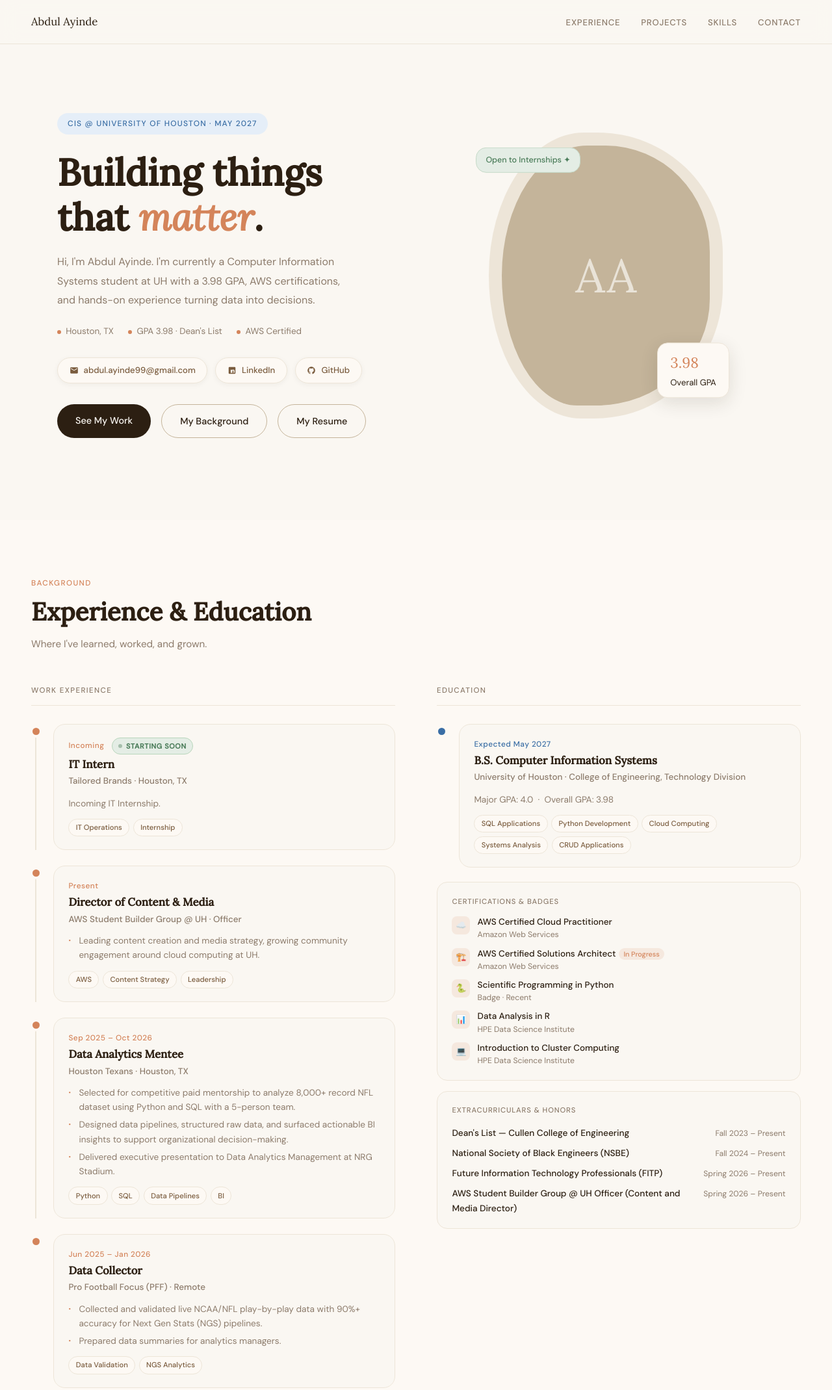
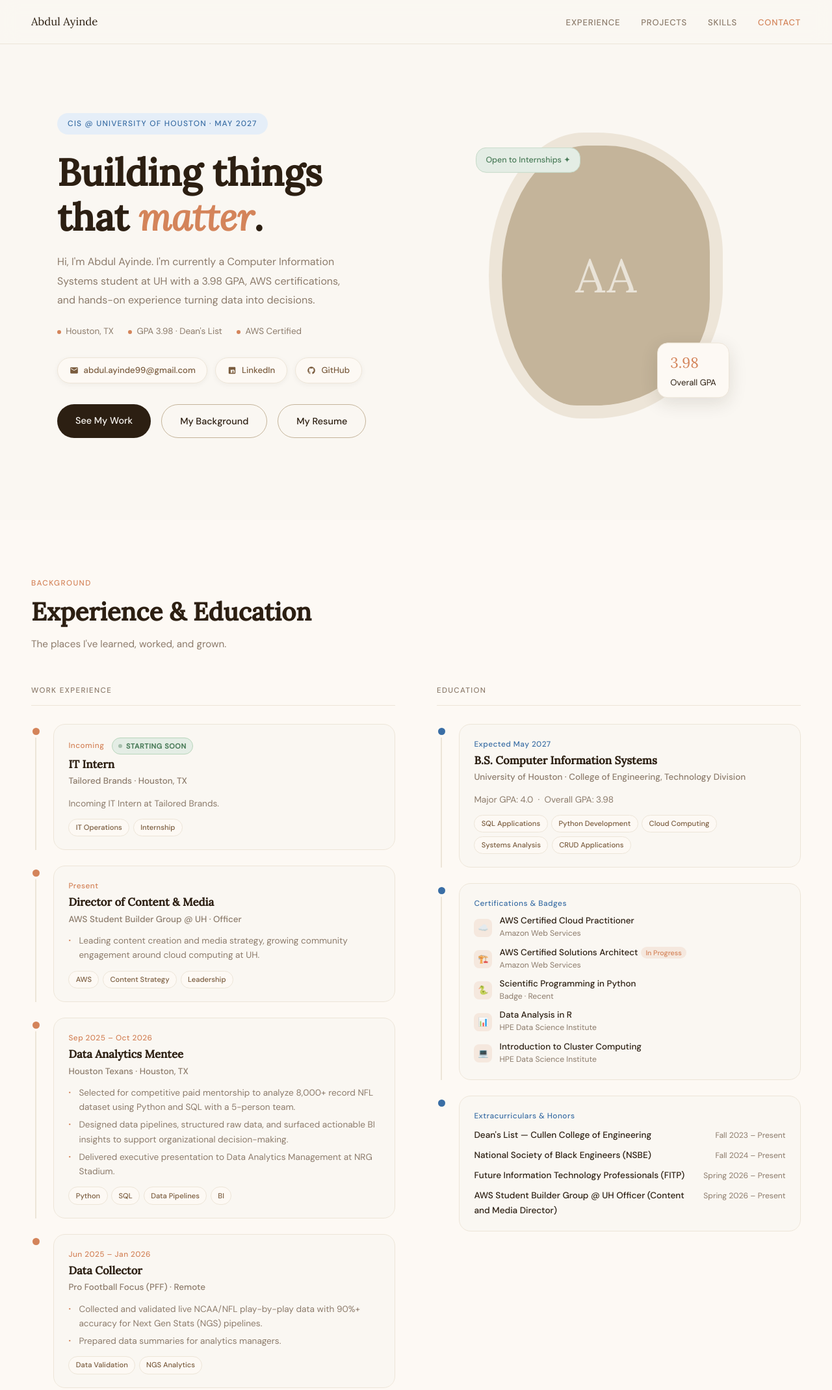
Before and after one commit to AbdulAzeezAyindeAlao/AbdulAzeezAyindeAlao.github.io, a plain HTML site: page index.html in a window 1280 px wide. Shown: the top 2139 px of the page at 65% size. Drawn offline with Linux system fonts and the light colour scheme.

Commit message:
Modifications to Website

```diff
--- a/index.html
+++ b/index.html
@@ -4,6 +4,7 @@
   <meta charset="UTF-8" />
   <meta name="viewport" content="width=device-width, initial-scale=1.0" />
   <title>My Portfolio</title>
+  <link rel="icon" href="data:," />
   <link href="https://fonts.googleapis.com/css2?family=Lora:ital,wght@0,400;0,500;1,400&family=DM+Sans:wght@300;400;500&display=swap" rel="stylesheet" />
   <style>
     *, *::before, *::after { box-sizing: border-box; margin: 0; padding: 0; }
@@ -170,17 +171,24 @@
     .edu-extra + .edu-extra { margin-top: 1rem; }
     .edu-extra-title { font-size: 0.7rem; font-weight: 500; letter-spacing: 0.08em; text-transform: uppercase; color: var(--muted); margin-bottom: 0.85rem; }
     .cert-list { display: flex; flex-direction: column; gap: 0.6rem; }
-    .cert-item { display: flex; align-items: flex-start; gap: 0.7rem; }
+    .cert-item { display: flex; align-items: center; gap: 0.7rem; }
     .cert-icon { width: 28px; height: 28px; border-radius: 8px; background: var(--accent-light); display: flex; align-items: center; justify-content: center; flex-shrink: 0; font-size: 13px; }
     .cert-name { font-size: 0.84rem; color: var(--dark); font-weight: 500; line-height: 1.35; }
     .cert-issuer { font-size: 0.76rem; color: var(--muted); }
     .cert-badge { display: inline-block; font-size: 0.67rem; font-weight: 500; color: var(--accent); background: var(--accent-light); padding: 0.1rem 0.45rem; border-radius: 100px; margin-left: 0.3rem; }
+    .cert-link { text-decoration: none; color: inherit; display: flex; align-items: center; gap: 0.7rem; flex: 1; }
+    .cert-link:hover .cert-name { color: var(--accent); }
+    .cert-link-icon { font-size: 0.68rem; color: var(--accent); opacity: 0; transition: opacity 0.2s; margin-left: auto; flex-shrink: 0; }
+    .cert-item:hover .cert-link-icon { opacity: 1; }
+    .cert-list-inner { margin-top: 0.5rem; }
     .extra-list { display: flex; flex-direction: column; gap: 0.5rem; }
+    .extra-list-inner { margin-top: 0.5rem; }
     .extra-item { display: flex; justify-content: space-between; align-items: baseline; }
     .extra-name { font-size: 0.85rem; color: var(--dark); font-weight: 500; }
     .extra-date { font-size: 0.76rem; color: var(--muted); white-space: nowrap; margin-left: 1rem; }
 
     /* ── PROJECTS ── */
+    .projects-section { background: #ede0cb; }
     .projects-grid { display: grid; grid-template-columns: repeat(auto-fill, minmax(300px, 1fr)); gap: 1.5rem; }
     .project-card {
       background: var(--warm-white); border: 1px solid var(--sand);
@@ -203,8 +211,8 @@
     .project-card:hover .project-link::after { transform: translateX(4px); }
 
     /* ── SKILLS ── */
-    .skills-section { background: var(--warm-white); }
-    .skills-grid { display: grid; grid-template-columns: repeat(auto-fill, minmax(200px, 1fr)); gap: 2rem; }
+    .skills-section { background: #F0E8DB; }
+    .skills-grid { display: grid; grid-template-columns: repeat(3, 1fr); gap: 2rem; width: 100%; }
     .skill-group {
       background: var(--cream); border: 1px solid var(--sand); border-radius: 18px; padding: 1.5rem;
       transition: transform 0.25s, box-shadow 0.25s;
@@ -241,6 +249,9 @@
     .fade-in { opacity: 0; transform: translateY(18px); transition: opacity 0.7s ease, transform 0.7s ease; }
     .fade-in.visible { opacity: 1; transform: translateY(0); }
 
+    @media (max-width: 900px) {
+      .skills-grid { grid-template-columns: 1fr 1fr; }
+    }
     @media (max-width: 768px) {
       nav { padding: 1rem 1.5rem; }
       .nav-links { display: none; }
@@ -251,6 +262,7 @@
       section { padding: 4rem 1.5rem; }
       .exp-columns { grid-template-columns: 1fr; gap: 3rem; }
       .projects-grid { grid-template-columns: 1fr; }
+      .skills-grid { grid-template-columns: 1fr; }
       footer { flex-direction: column; gap: 0.5rem; text-align: center; padding: 1.5rem; }
     }
   </style>
@@ -307,7 +319,6 @@
     <div class="portrait-frame">
       <div class="portrait-bg"></div>
       <div class="portrait-placeholder">
-        <!-- Replace with: <img src="your-photo.jpg" style="width:100%;height:100%;object-fit:cover;" /> -->
         <span class="portrait-initials">AA</span>
       </div>
       <div class="portrait-badge">
@@ -324,7 +335,7 @@
   <div class="section-inner">
     <p class="section-label fade-in">Background</p>
     <h2 class="section-heading fade-in">Experience & Education</h2>
-    <p class="section-sub fade-in">Where I've learned, worked, and grown.</p>
+    <p class="section-sub fade-in">The places I've learned, worked, and grown.</p>
 
     <div class="exp-columns">
 
@@ -340,7 +351,7 @@
               <p class="tl-date">Incoming <span class="incoming-pill">Starting Soon</span></p>
               <h3 class="tl-title">IT Intern</h3>
               <p class="tl-org">Tailored Brands · Houston, TX</p>
-              <p class="tl-desc">Incoming IT Internship.</p>
+              <p class="tl-desc">Incoming IT Intern at Tailored Brands.</p>
               <div class="tl-tags">
                 <span class="tl-tag">IT Operations</span><span class="tl-tag">Internship</span>
               </div>
@@ -401,10 +412,12 @@
         </div>
       </div>
 
-      <!-- RIGHT: EDUCATION + CERTS + EXTRAS -->
+      <!-- RIGHT: EDUCATION + CERTS + EXTRAS — unified timeline -->
       <div class="fade-in">
         <p class="exp-col-label">Education</p>
         <div class="timeline">
+
+          <!-- Degree -->
           <div class="tl-item">
             <div class="tl-dot-col"><div class="tl-dot blue"></div><div class="tl-line"></div></div>
             <div class="tl-card">
@@ -421,40 +434,58 @@
               </div>
             </div>
           </div>
-        </div>
 
-        <div class="edu-extra">
-          <p class="edu-extra-title">Certifications & Badges</p>
-          <div class="cert-list">
+          <!-- Certifications -->
+          <div class="tl-item">
+            <div class="tl-dot-col"><div class="tl-dot blue"></div><div class="tl-line"></div></div>
+            <div class="tl-card">
+              <p class="tl-date blue">Certifications & Badges</p>
+              <div class="cert-list cert-list-inner">
                 <div class="cert-item">
+                  <a href="https://www.credly.com/badges/96c419c9-e13b-4667-8539-dfea067567fc/linked_in_profile" target="_blank" rel="noopener noreferrer" class="cert-link">
                     <div class="cert-icon">☁️</div>
                     <div><p class="cert-name">AWS Certified Cloud Practitioner</p><p class="cert-issuer">Amazon Web Services</p></div>
+                    <span class="cert-link-icon">↗</span>
+                  </a>
                 </div>
                 <div class="cert-item">
+                  <a href="#" target="_blank" rel="noopener noreferrer" class="cert-link">
                     <div class="cert-icon">🏗️</div>
-              <div>
-                <p class="cert-name">AWS Certified Solutions Architect<span class="cert-badge">In Progress</span></p>
-                <p class="cert-issuer">Amazon Web Services</p>
-              </div>
+                    <div><p class="cert-name">AWS Certified Solutions Architect<span class="cert-badge">In Progress</span></p><p class="cert-issuer">Amazon Web Services</p></div>
+                    <span class="cert-link-icon">↗</span>
+                  </a>
                 </div>
                 <div class="cert-item">
+                  <a href="https://www.credly.com/badges/90a24c8f-29fd-47b3-a712-1e52abff3f9d" target="_blank" rel="noopener noreferrer" class="cert-link">
                     <div class="cert-icon">🐍</div>
                     <div><p class="cert-name">Scientific Programming in Python</p><p class="cert-issuer">Badge · Recent</p></div>
+                    <span class="cert-link-icon">↗</span>
+                  </a>
                 </div>
                 <div class="cert-item">
+                  <a href="https://secure.hpedsi.uh.edu/training/badges/badge.php?hash=db7e0ed8bf4634c47f87fdc1a980f88c1c536d56" target="_blank" rel="noopener noreferrer" class="cert-link">
                     <div class="cert-icon">📊</div>
                     <div><p class="cert-name">Data Analysis in R</p><p class="cert-issuer">HPE Data Science Institute</p></div>
+                    <span class="cert-link-icon">↗</span>
+                  </a>
                 </div>
                 <div class="cert-item">
+                  <a href="https://secure.hpedsi.uh.edu/training/badges/badge.php?hash=3399f8abc5c93879b15a3b9058d7803a1a8e7ac0" target="_blank" rel="noopener noreferrer" class="cert-link">
                     <div class="cert-icon">💻</div>
                     <div><p class="cert-name">Introduction to Cluster Computing</p><p class="cert-issuer">HPE Data Science Institute</p></div>
+                    <span class="cert-link-icon">↗</span>
+                  </a>
+                </div>
               </div>
             </div>
           </div>
 
-        <div class="edu-extra">
-          <p class="edu-extra-title">Extracurriculars & Honors</p>
-          <div class="extra-list">
+          <!-- Extracurriculars -->
+          <div class="tl-item">
+            <div class="tl-dot-col"><div class="tl-dot blue"></div><div class="tl-line"></div></div>
+            <div class="tl-card">
+              <p class="tl-date blue">Extracurriculars & Honors</p>
+              <div class="extra-list extra-list-inner">
                 <div class="extra-item"><span class="extra-name">Dean's List — Cullen College of Engineering</span><span class="extra-date">Fall 2023 – Present</span></div>
                 <div class="extra-item"><span class="extra-name">National Society of Black Engineers (NSBE)</span><span class="extra-date">Fall 2024 – Present</span></div>
                 <div class="extra-item"><span class="extra-name">Future Information Technology Professionals (FITP)</span><span class="extra-date">Spring 2026 – Present</span></div>
@@ -465,10 +496,13 @@
 
         </div>
       </div>
+
+    </div>
+  </div>
 </section>
 
 <!-- PROJECTS -->
-<section id="projects">
+<section class="projects-section" id="projects">
   <div class="section-inner">
     <p class="section-label fade-in">What I've built</p>
     <h2 class="section-heading fade-in">Projects</h2>
@@ -615,11 +649,19 @@
   // Nav active highlight
   const sections = document.querySelectorAll('section[id]');
   const navLinks = document.querySelectorAll('.nav-links a');
-  window.addEventListener('scroll', () => {
+  function updateNav() {
+    const scrollY = window.scrollY;
+    const windowHeight = window.innerHeight;
+    const docHeight = document.documentElement.scrollHeight;
+    if (scrollY + windowHeight >= docHeight - 60) {
+      navLinks.forEach(l => l.classList.toggle('active', l.getAttribute('href') === '#contact'));
+      return;
+    }
     let cur = '';
-    sections.forEach(s => { if (window.scrollY >= s.offsetTop - 130) cur = s.id; });
+    sections.forEach(s => { if (scrollY >= s.offsetTop - 160) cur = s.id; });
     navLinks.forEach(l => { l.classList.toggle('active', l.getAttribute('href') === `#${cur}`); });
-  });
+  }
+  window.addEventListener('scroll', updateNav);
 
   // Subtle tilt on experience cards
   document.querySelectorAll('.tl-card').forEach(card => {
```
Lines whose indentation alone changed are shown as unchanged.
